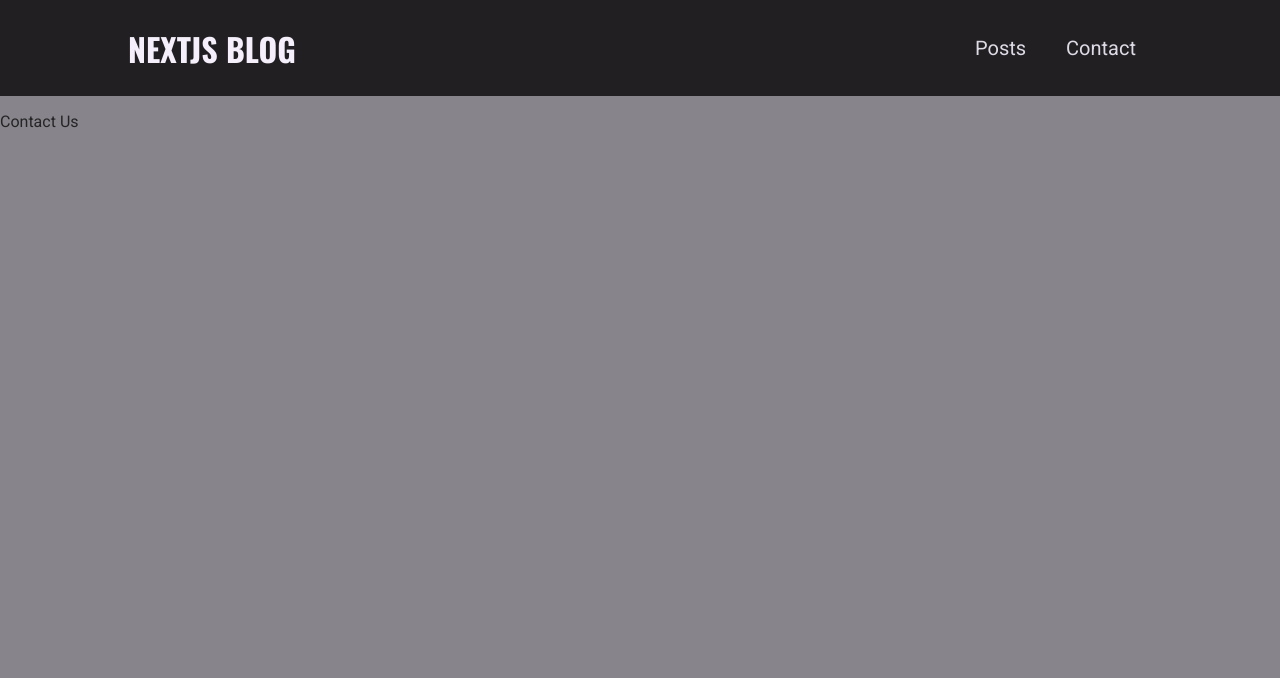
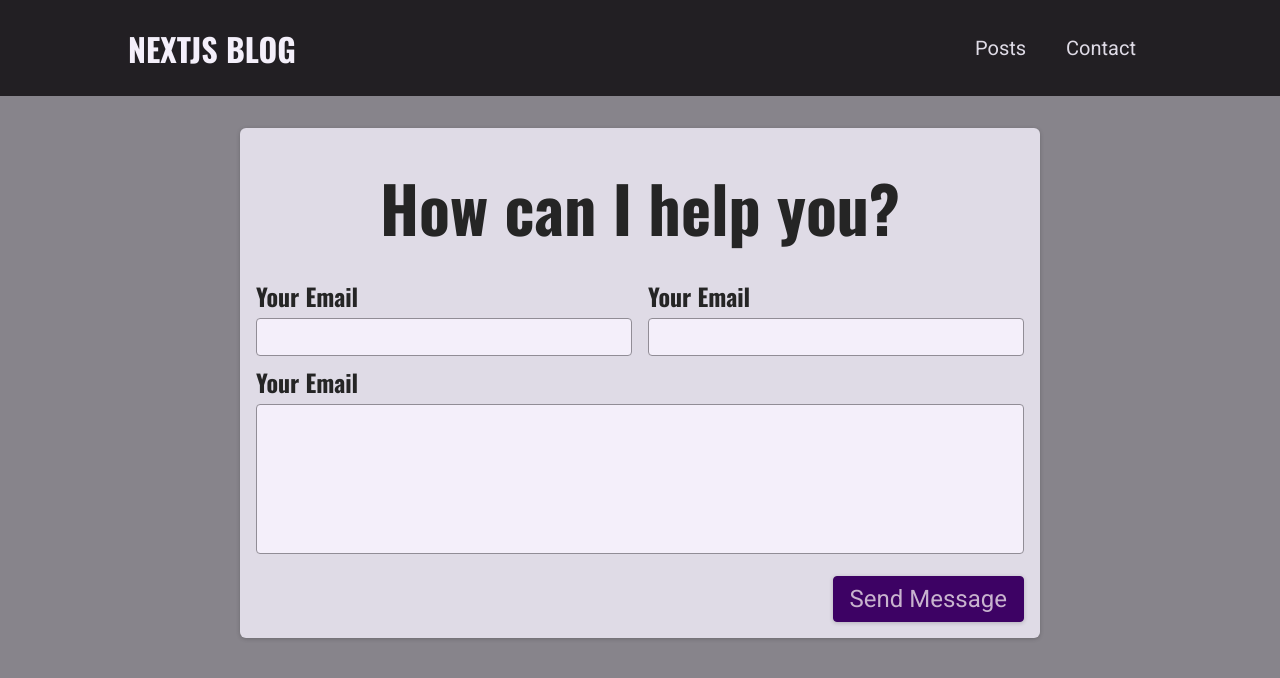
Before and after one commit to architMahto/nextjs-blog, a Next.js app: page /contact in a window 1280 px wide. Shown: the top 678 px of the page. Built offline with nearby package versions, Linux system fonts and the light colour scheme.

Commit message:
feat: rendered contact page

```diff
--- a/pages/contact.js
+++ /dev/null
@@ -1,3 +0,0 @@
-export default function Contact() {
-  return (<p>Contact Us</p>)
-}
--- /dev/null
+++ b/pages/contact/contact.module.scss
@@ -0,0 +1,72 @@
+@import '../../styles/variables.scss';
+
+.contact {
+  margin: $size8 auto;
+  border-radius: 6px;
+  background-color: $grey100;
+  width: 90%;
+  max-width: 50rem;
+  padding: $size4;
+  box-shadow: 0 1px 4px rgba(0, 0, 0, 0.2);
+  font-size: $size6;
+
+  h1 {
+    font-size: $size8;
+    margin: $size4 0;
+    text-align: left;
+
+    @media (min-width: 768px) {
+      font-size: $size16;
+      text-align: center;
+    }
+  }
+
+  label {
+    display: block;
+    font-family: 'Oswald', sans-serif;
+    font-weight: bold;
+    margin: $size2 0 $size1 0;
+  }
+
+  input, textarea {
+    font: inherit;
+    padding: $size1;
+    border-radius: 4px;
+    width: 100%;
+    border: 1px solid $grey400;
+    background-color: $grey50;
+    resize: none;
+  }
+
+  button {
+    font: inherit;
+    cursor: pointer;
+    background-color: $colorPrimary700;
+    border: 1px solid $colorPrimary700;
+    padding: $size2 $size4;
+    border-radius: 4px;
+    color: $colorPrimary50;
+    box-shadow: 0 1px 4px rgba(0, 0, 0, 0.2);
+
+    &:hover {
+      background-color: $colorPrimary500;
+      border-color: $colorPrimary500;
+    }
+  }
+}
+
+.controls {
+  display: flex;
+  column-gap: 1rem;
+  flex-wrap: wrap;
+}
+
+.control {
+  flex: 1;
+  min-width: 10rem;
+}
+
+.actions {
+  margin-top: $size4;
+  text-align: right;
+}
--- /dev/null
+++ b/pages/contact/index.js
@@ -0,0 +1,28 @@
+import classes from './contact.module.scss'
+
+export default function Contact() {
+  return (
+    <section className={classes.contact}>
+      <h1>How can I help you?</h1>
+      <form className={classes.form}>
+        <div className={classes.controls}>
+          <div className={classes.control}>
+            <label htmlFor='email'>Your Email</label>
+            <input type='email' id='email' required />
+          </div>
+          <div className={classes.control}>
+            <label htmlFor='name'>Your Email</label>
+            <input type='text' id='name' required />
+          </div>
+        </div>
+        <div className={classes.control}>
+          <label htmlFor='name'>Your Email</label>
+          <textarea id='message' rows='5' />
+        </div>
+        <div className={classes.actions}>
+          <button>Send Message</button>
+        </div>
+      </form>
+    </section>
+  )
+}
```
